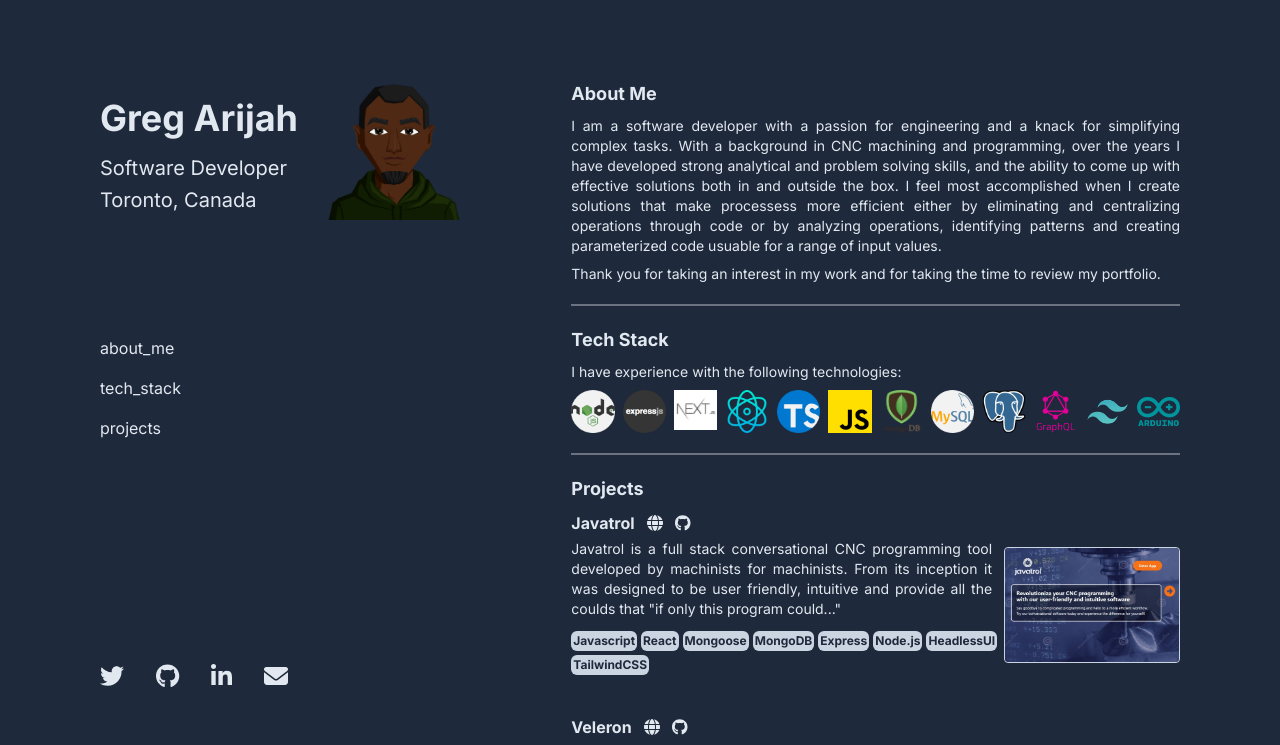
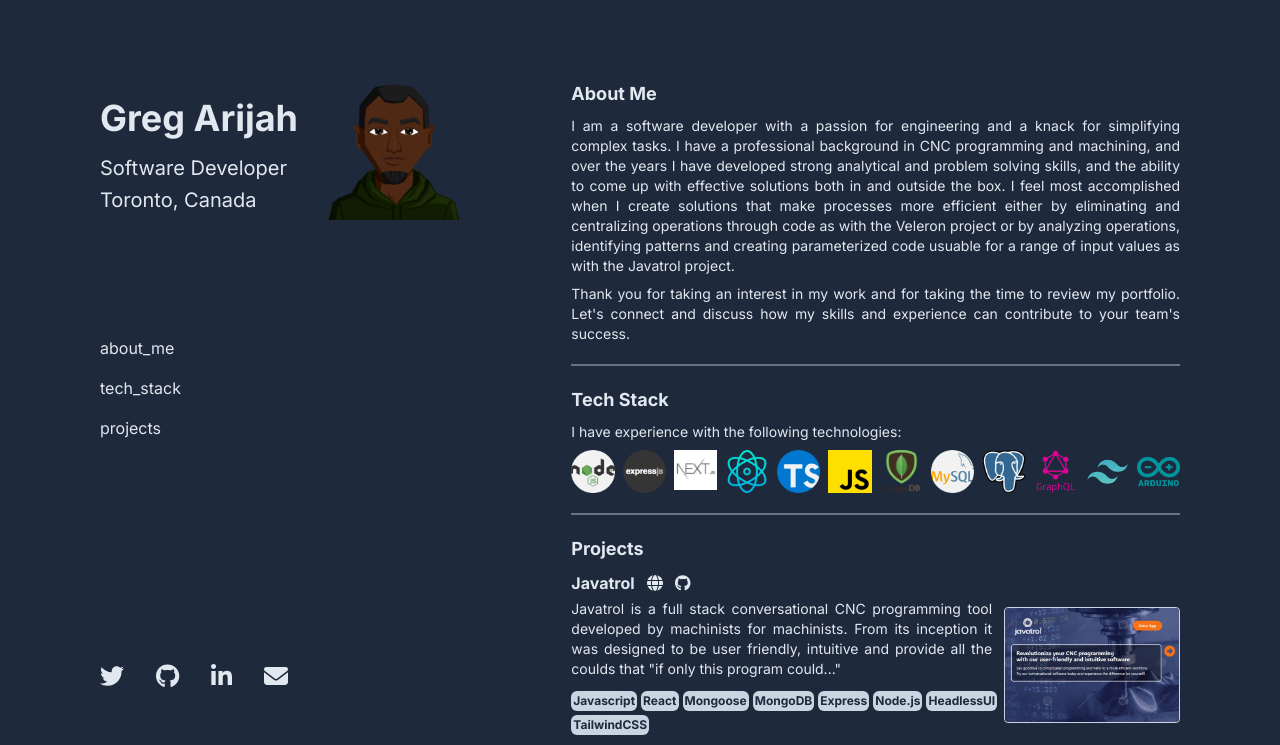
Before and after one commit to gregArijah/portfolio, a Next.js app: page / in a window 1280 px wide. Shown: the top 745 px of the page. Built offline with nearby package versions, Linux system fonts and the light colour scheme.

Commit message:
update about me

```diff
--- a/app/components/About.tsx
+++ b/app/components/About.tsx
@@ -2,8 +2,8 @@ export default function About() {
     return (
         <div className="flex flex-col justify-between p-5 space-y-2" id="about">
                 <p className="text-lg font-bold">About Me</p>
-                <p className="text-sm text-justify">I am a software developer with a passion for engineering and a knack for simplifying complex tasks. With a background in CNC machining and programming, over the years I have developed strong analytical and problem solving skills, and the ability to come up with effective solutions both in and outside the box. I feel most accomplished when I create solutions that make processess more efficient either by eliminating and centralizing operations through code or by analyzing operations, identifying patterns and creating parameterized code usuable for a range of input values.</p>
-                <p className="text-sm text-justify">Thank you for taking an interest in my work and for taking the time to review my portfolio. </p>
+                <p className="text-sm text-justify">I am a software developer with a passion for engineering and a knack for simplifying complex tasks. I have a professional background in CNC programming and machining, and over the years I have developed strong analytical and problem solving skills, and the ability to come up with effective solutions both in and outside the box. I feel most accomplished when I create solutions that make processes more efficient either by eliminating and centralizing operations through code as with the Veleron project or by analyzing operations, identifying patterns and creating parameterized code usuable for a range of input values as with the Javatrol project.</p>
+                <p className="text-sm text-justify"> Thank you for taking an interest in my work and for taking the time to review my portfolio. Let's connect and discuss how my skills and experience can contribute to your team's success. </p>
         </div>
     )
 }
```
